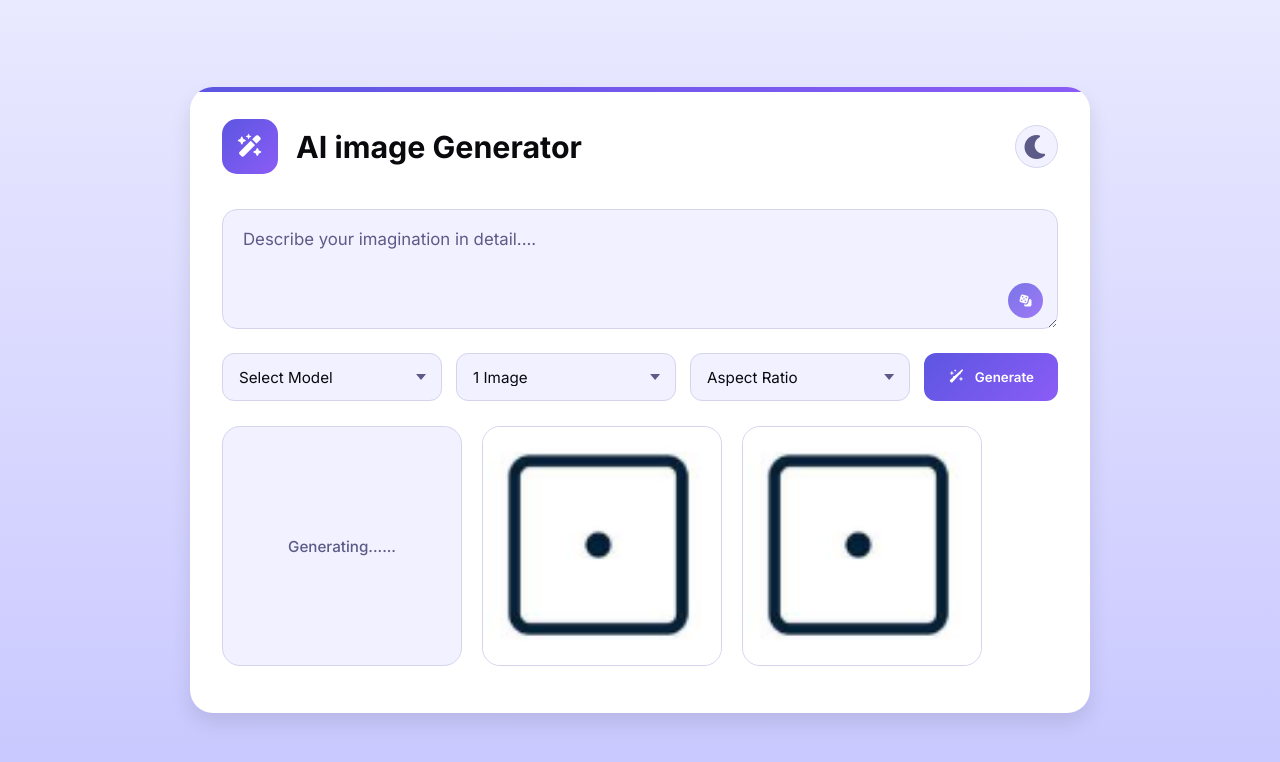
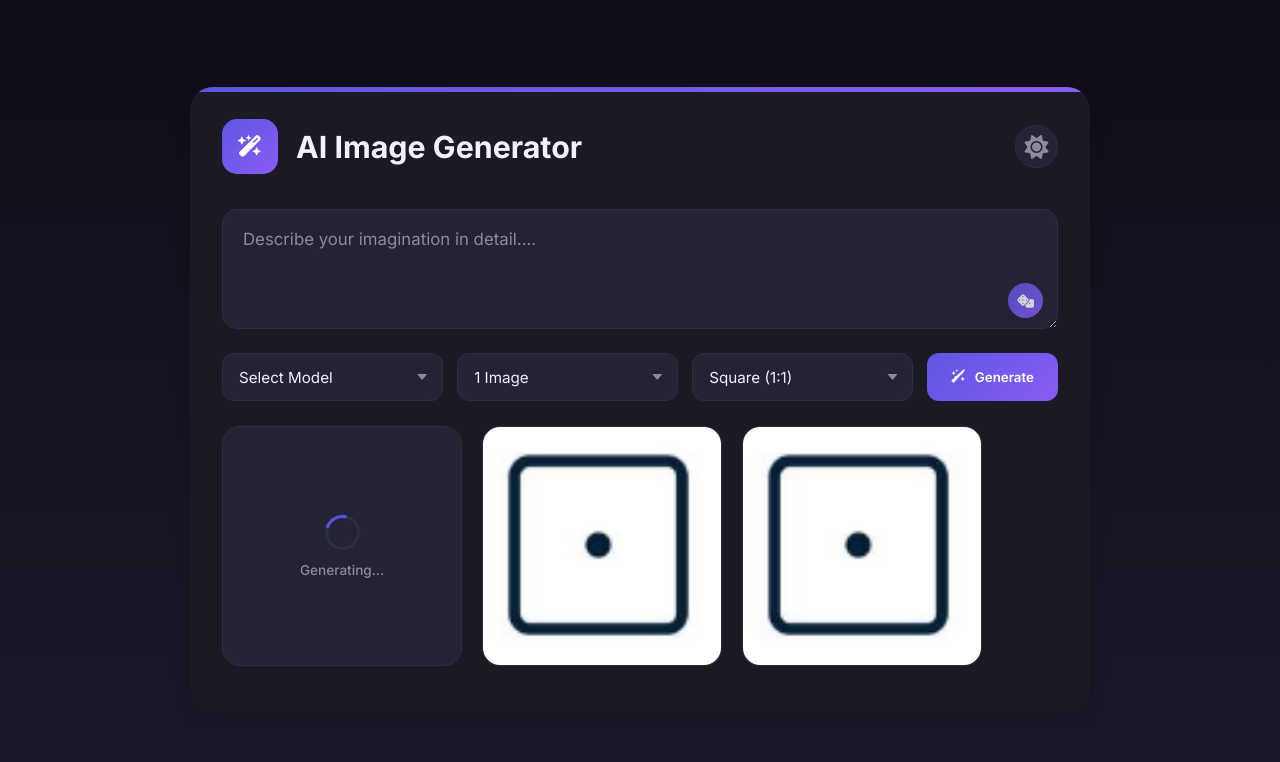
Before and after one commit to Mesumm8/AI-Image-Generator, a plain HTML site: page index.html in a window 1280 px wide. Both pictures are taken after a click on the button 1036 px from the left and 146 px from the top of the page. Drawn offline with Linux system fonts and the light colour scheme; a web font is replaced by a local one.

Commit message:
Fixed some styling and started JS
fixed spinner and error feature
started with java script, included a darktheme feature with storage. where it stays in darkmode if reloaded.

```diff
--- a/index.html
+++ b/index.html
@@ -5,7 +5,8 @@
     <meta name="viewport" content="width=device-width, initial-scale=1.0">
     <title>AI Image Generator</title>
     <link rel="stylesheet" href="style.css">
-    <link rel="stylesheet" href="https://cdnjs.cloudflare.com/ajax/libs/font-awesome/7.3.0/css/all.min.css">
+    <!-- Updated Font Awesome CDN Link -->
+    <link rel="stylesheet" href="https://cdnjs.cloudflare.com/ajax/libs/font-awesome/6.5.1/css/all.min.css">
 </head>
 <body>
     <div class="container">
@@ -15,51 +16,55 @@
                 <div class="logo">
                     <i class="fa-solid fa-wand-magic-sparkles"></i>
                 </div>
-                <h1>AI image Generator</h1>
+                <h1>AI Image Generator</h1>
             </div>
 
-            <button class="theme-toggle">
+            <button class="theme-toggle" type="button">
                 <i class="fa-solid fa-moon"></i>
             </button>
         </header>
 
         <div class="main-content">
-            <form action="" class="prompt-form">
+            <form class="prompt-form">
                 <!-- Prompt container -->
                 <div class="prompt-container">
                     <textarea class="prompt-input" placeholder="Describe your imagination in detail...." required autofocus></textarea>
-                    <button type="submit" class="prompt-btn">
+                    <!-- Changed to type="button" to avoid triggering form submit -->
+                    <button type="button" class="prompt-btn" title="Random Prompt">
                         <i class="fa-solid fa-dice"></i>
                     </button>
                 </div>
+
                 <!-- Prompt actions/buttons -->
                 <div class="prompt-actions">
+                    <!-- Model Select -->
                     <div class="select-wrapper">
-                        <select class="custom-select">
-                            <option value="">Select Model</option>
-                            <option value="black.forest-labs/FLUX.1-schnell">FLUX.1-schnell</option>
-                            <option value="stabillityai/stable-diffusion-x1-base-1.0">Stable Diffusion XL</option>
-                            <option value="runwayml/stable-diffusion-v1-5">Stable Difussion v1.5</option>
+                        <select class="custom-select" required>
+                            <option value="" selected disabled>Select Model</option>
+                            <option value="black-forest-labs/FLUX.1-schnell">FLUX.1 Schnell</option>
+                            <option value="stabilityai/stable-diffusion-xl-base-1.0">Stable Diffusion XL</option>
+                            <option value="runwayml/stable-diffusion-v1-5">Stable Diffusion v1.5</option>
                             <option value="prompthero/openjourney">Openjourney</option>
                         </select>
                     </div>
 
+                    <!-- Image Quantity Select -->
                     <div class="select-wrapper">
                         <select class="custom-select">
-                            <option value="">1 Image</option>
                             <option value="1">1 Image</option>
-                            <option value="2">1 Image</option>
-                            <option value="3">1 Image</option>
-                            <option value="4">1 Image</option>
+                            <option value="2">2 Images</option>
+                            <option value="3">3 Images</option>
+                            <option value="4">4 Images</option>
                         </select>
                     </div>
 
+                    <!-- Aspect Ratio Select -->
                     <div class="select-wrapper">
                         <select class="custom-select">
-                            <option value=" " selected disabled>Aspect Ratio</option>
-                            <option value="1/1">Square (1:1)</option>
-                            <option value="2">Landscape (16:9)</option>
-                            <option value="3">Portrait (9:16)</option>
+                            <option value="1/1" selected>Square (1:1)</option>
+                            <option value="16/9">Landscape (16:9)</option>
+                            <option value="9/16">Portrait (9:16)</option>
+                            <option value="4/3">Standard (4:3)</option>
                         </select>
                     </div>
 
@@ -68,33 +73,38 @@
                         Generate
                     </button>
                 </div>
+
                 <!-- Result gallery grid -->
                 <div class="gallery-grid">
+                    <!-- Loading State Card -->
                     <div class="img-card loading">
                         <div class="status-container">
-                            <div class="spinner">
-                                <p class="status-text">Generating......</p>
-                            </div>
+                            <div class="spinner"></div>
+                            <p class="status-text">Generating...</p>
                         </div>
-                        <img src="test.png" alt="" class="result-img">
+                        <img src="test.png" alt="AI Generated Output" class="result-img">
                         <div class="img-overlay">
-                            <button class="img-download-btn">
+                            <button type="button" class="img-download-btn">
                                 <i class="fa-solid fa-download"></i>
                             </button>
                         </div>
                     </div>
+
+                    <!-- Generated Image Card 1 -->
                     <div class="img-card">
-                        <img src="test.png" alt="" class="result-img">
+                        <img src="test.png" alt="AI Generated Output" class="result-img">
                         <div class="img-overlay">
-                            <button class="img-download-btn">
+                            <button type="button" class="img-download-btn">
                                 <i class="fa-solid fa-download"></i>
                             </button>
                         </div>
                     </div>
+
+                    <!-- Generated Image Card 2 -->
                     <div class="img-card">
-                        <img src="test.png" alt="" class="result-img">
+                        <img src="test.png" alt="AI Generated Output" class="result-img">
                         <div class="img-overlay">
-                            <button class="img-download-btn">
+                            <button type="button" class="img-download-btn">
                                 <i class="fa-solid fa-download"></i>
                             </button>
                         </div>
@@ -103,5 +113,6 @@
             </form>
         </div>
     </div>
+    <script src="script.js" defer></script>
 </body>
 </html>
--- /dev/null
+++ b/script.js
@@ -0,0 +1,30 @@
+const themeToggle = document.querySelector(".theme-toggle");
+
+// Set theme based on saved preference or system default
+(() => {
+    const savedTheme = localStorage.getItem("theme");
+    // 1. Fixed typo: prefers-color-scheme
+    const systemPrefersDark = window.matchMedia("(prefers-color-scheme: dark)").matches;
+
+    const isDarkTheme = savedTheme === "dark" || (!savedTheme && systemPrefersDark);
+
+    // 2. Fixed target: toggles 'dark' on <html> to match your CSS (html.dark)
+    document.documentElement.classList.toggle("dark", isDarkTheme);
+    themeToggle.querySelector("i").className = isDarkTheme ? "fa-solid fa-sun" : "fa-solid fa-moon";
+})();
+
+const toggleTheme = () => {
+    if (!themeToggle) return;
+
+    // Fix: Toggle 'dark' on <html> instead of <body>
+    const isDarkTheme = document.documentElement.classList.toggle("dark");
+    localStorage.setItem("theme", isDarkTheme ? "dark" : "light");
+
+    // Switch the icon between sun and moon
+    const icon = themeToggle.querySelector("i");
+    if (icon) {
+        icon.className = isDarkTheme ? "fa-solid fa-sun" : "fa-solid fa-moon";
+    }
+};
+
+themeToggle?.addEventListener("click", toggleTheme);
--- a/style.css
+++ b/style.css
@@ -1,5 +1,5 @@
-/* Importing Google Fonts - Inter */
-@import url('https://fonts.googleapis.com/css2?family=Inter:ital,opsz,wght@0,14..32,100..900;1,14..32,100..900&family=Playwrite+NZ+Basic:wght@100..400&family=Poppins:wght@300;400&display=swap');
+/* Importing Google Fonts */
+@import url('https://fonts.googleapis.com/css2?family=Inter:ital,opsz,wght@0,14..32,100..900;1,14..32,100..900&family=Poppins:wght@300;400;600;700&display=swap');
 
 * {
     font-family: "Inter", sans-serif;
@@ -18,6 +18,17 @@
   --color-placeholder: #5C5A87;
   --color-border: #D4D4ED;
   --color-gradient: linear-gradient(135deg, #5C56E1, #8B5CF6);
+  --color-bg-gradient: linear-gradient(#E9E9FF, #C8C7FF);
+}
+
+/* Optional Dark Theme */
+html.dark {
+  --color-card: #1A1A24;
+  --color-input: #232333;
+  --color-text: #F1F1FF;
+  --color-placeholder: #8C8A9E;
+  --color-border: #2E2E42;
+  --color-bg-gradient: linear-gradient(#0F0E17, #1A192B);
 }
 
 body {
@@ -27,11 +38,12 @@ body {
     padding: 15px;
     min-height: 100vh;
     color: var(--color-text);
-    background: linear-gradient(#E9e9ff, #c8c7ff);
+    background: var(--color-bg-gradient);
 }
 
 .container {
     width: 900px;
+    max-width: 100%;
     position: relative;
     overflow: hidden;
     padding: 32px;
@@ -146,7 +158,7 @@ body {
     width: 35px;
     border: none;
     border-radius: 50%;
-    font-size: 0.75rem;
+    font-size: 0.85rem;
     cursor: pointer;
     opacity: 0.8;
     color: #fff;
@@ -164,7 +176,7 @@ body {
 .main-content .prompt-actions {
     display: grid;
     gap: 14px;
-    grid-template-columns: repeat(3, 1fr) auto;
+    grid-template-columns: repeat(3, minmax(0, 1fr)) auto;
     align-items: center;
 }
 
@@ -223,6 +235,7 @@ body {
     background: var(--color-gradient);
     cursor: pointer;
     transition: all 0.3s ease;
+    white-space: nowrap;
 }
 
 .prompt-actions .generate-btn:hover {
@@ -230,11 +243,11 @@ body {
     box-shadow: 0 4px 12px rgba(92, 86, 225, 0.3);
 }
 
-/* --- Inline Image Gallery (Strict Horizontal Row) --- */
+/* --- Inline Image Gallery --- */
 .main-content .gallery-grid {
-    display: flex !important;
-    flex-direction: row !important;
-    flex-wrap: nowrap !important;
+    display: flex;
+    flex-direction: row;
+    flex-wrap: nowrap;
     align-items: flex-start;
     justify-content: flex-start;
     gap: 20px;
@@ -245,10 +258,14 @@ body {
 }
 
 .gallery-grid .img-card {
+    display: flex;
+    flex-direction: column;
+    align-items: center;
+    justify-content: center;
     position: relative;
     width: 240px;
     height: 240px;
-    flex-shrink: 0 !important;
+    flex-shrink: 0;
     overflow: hidden;
     border-radius: 18px;
     background: var(--color-input);
@@ -270,12 +287,12 @@ body {
 
 /* --- Loading State --- */
 .gallery-grid .img-card:not(.loading) .status-container {
-    display: none; /* Hide status container when loading finishes */
+    display: none;
 }
 
 .gallery-grid .img-card.loading .result-img,
 .gallery-grid .img-card.loading .img-overlay {
-    display: none; /* Hide image and download button while loading */
+    display: none;
 }
 
 .gallery-grid .img-card.loading .status-container {
@@ -286,19 +303,29 @@ body {
     height: 100%;
     width: 100%;
     padding: 16px;
+    gap: 12px;
     text-align: center;
 }
 
-.gallery-grid .img-card .spinner {
-    display: flex;
-    flex-direction: column;
-    align-items: center;
-    gap: 10px;
+.gallery-grid .img-card.loading .spinner {
+    width: 35px;
+    height: 35px;
+    border-radius: 50%;
+    border: 3px solid var(--color-border);
+    border-top-color: var(--color-primary);
+    animation: spin 1s linear infinite;
+}
+
+@keyframes spin {
+    to {
+        transform: rotate(360deg);
+    }
 }
 
 .gallery-grid .img-card .status-text {
+    font-size: 0.85rem;
+    text-align: center;
     color: var(--color-placeholder);
-    font-size: 0.95rem;
     font-weight: 500;
 }
 
@@ -339,3 +366,10 @@ body {
     transform: scale(1.05);
     background: rgba(255, 255, 255, 0.4);
 }
+
+/* --- Mobile Responsiveness --- */
+@media (max-width: 768px) {
+    .prompt-actions {
+        grid-template-columns: 1fr;
+    }
+}
```
